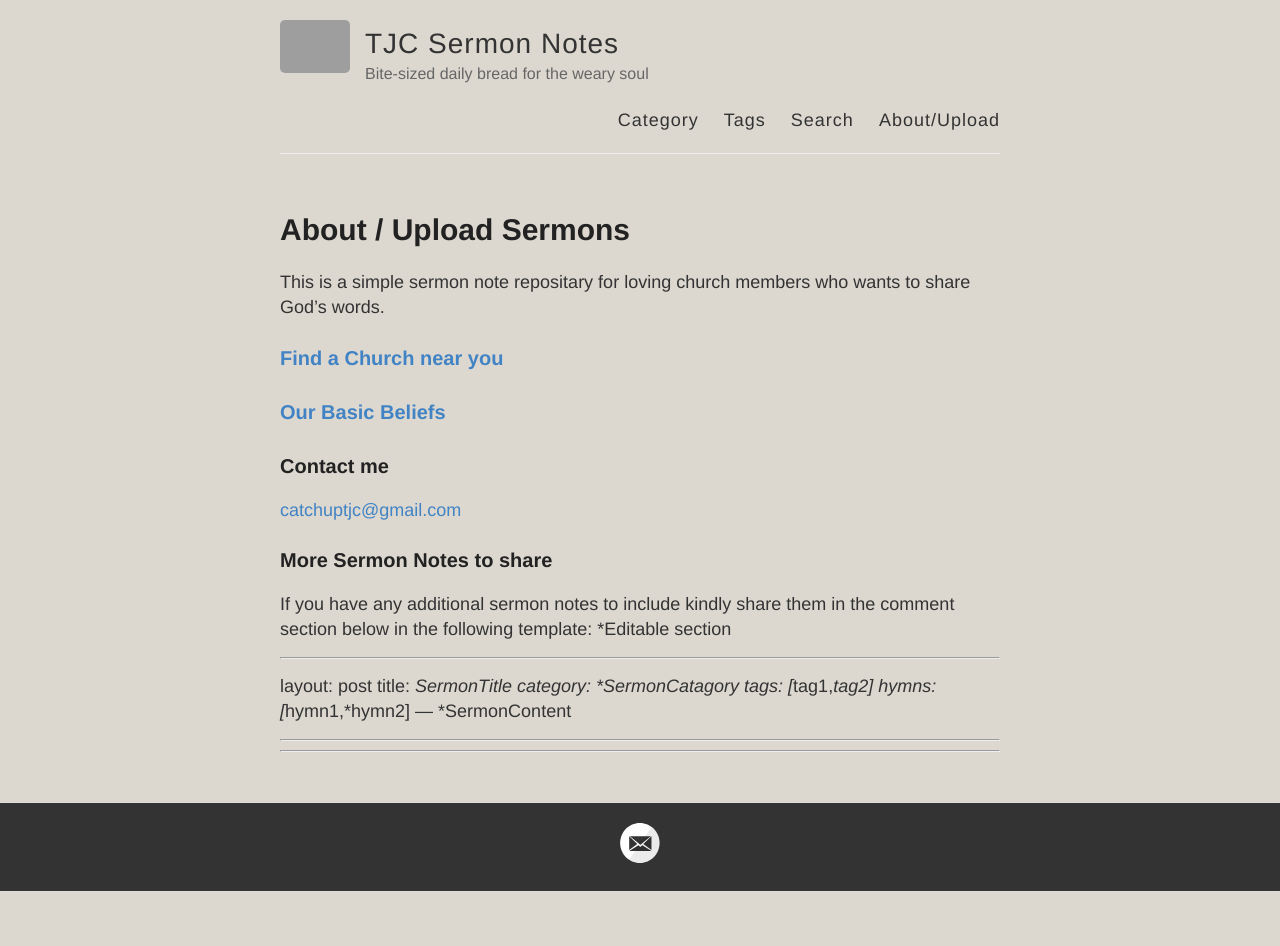
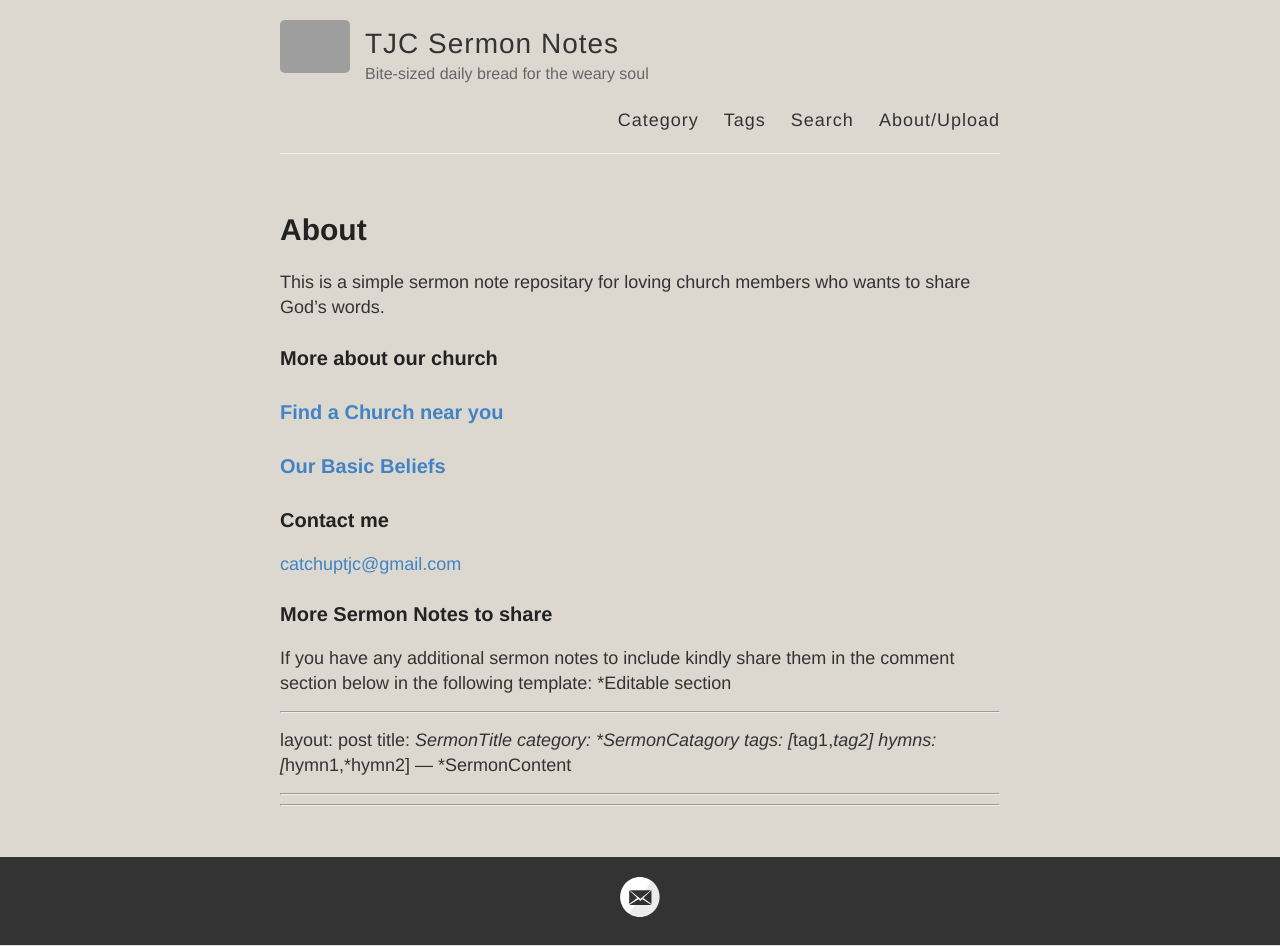
Before and after one commit to catchupTJC/catchuptjc.github.io, a Jekyll site: the page built from about.md, in a window 1280 px wide. Built offline with Jekyll 4.4.1, drawn with Linux system fonts in a browser that asks for light colours; nearby versions of some CDN libraries; comment, search, counter and statistics services are not loaded; before the commit the page ends 900 px from its top, so only the background shows below that; grey boxes are pictures that could not be loaded.

Commit message:
Update about.md

```diff
--- a/about.md
+++ b/about.md
@@ -1,10 +1,12 @@
 ---
 layout: page
-title: About / Upload Sermons
+title: About
 permalink: /about/
 ---
 
 This is a simple sermon note repositary for loving church members who wants to share God's words.
+
+### More about our church
 
 ### [Find a Church near you](https://tjc.org/find-a-church/)
 ### [Our Basic Beliefs](https://tjc.org/intro-to-basic-beliefs/#top)
```
